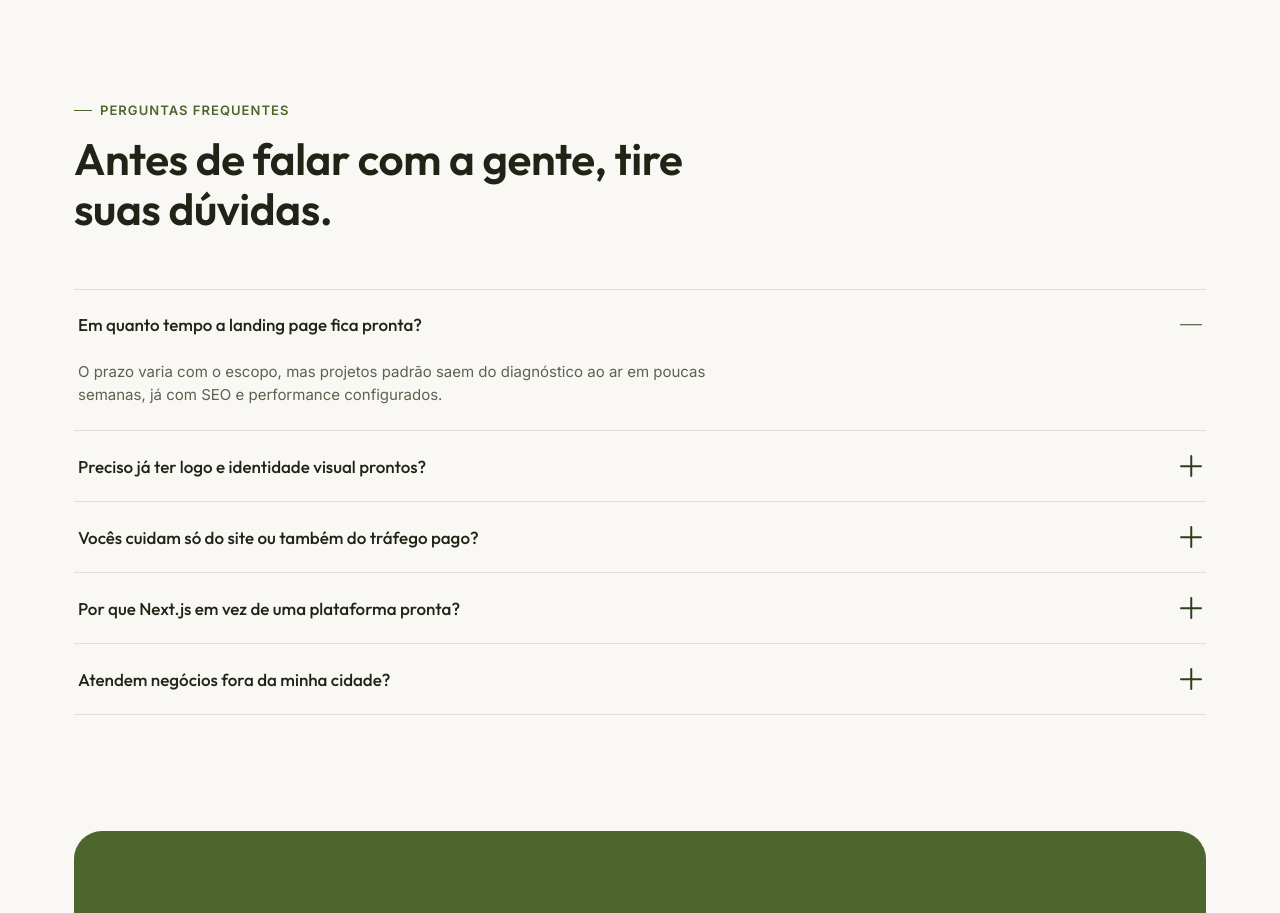
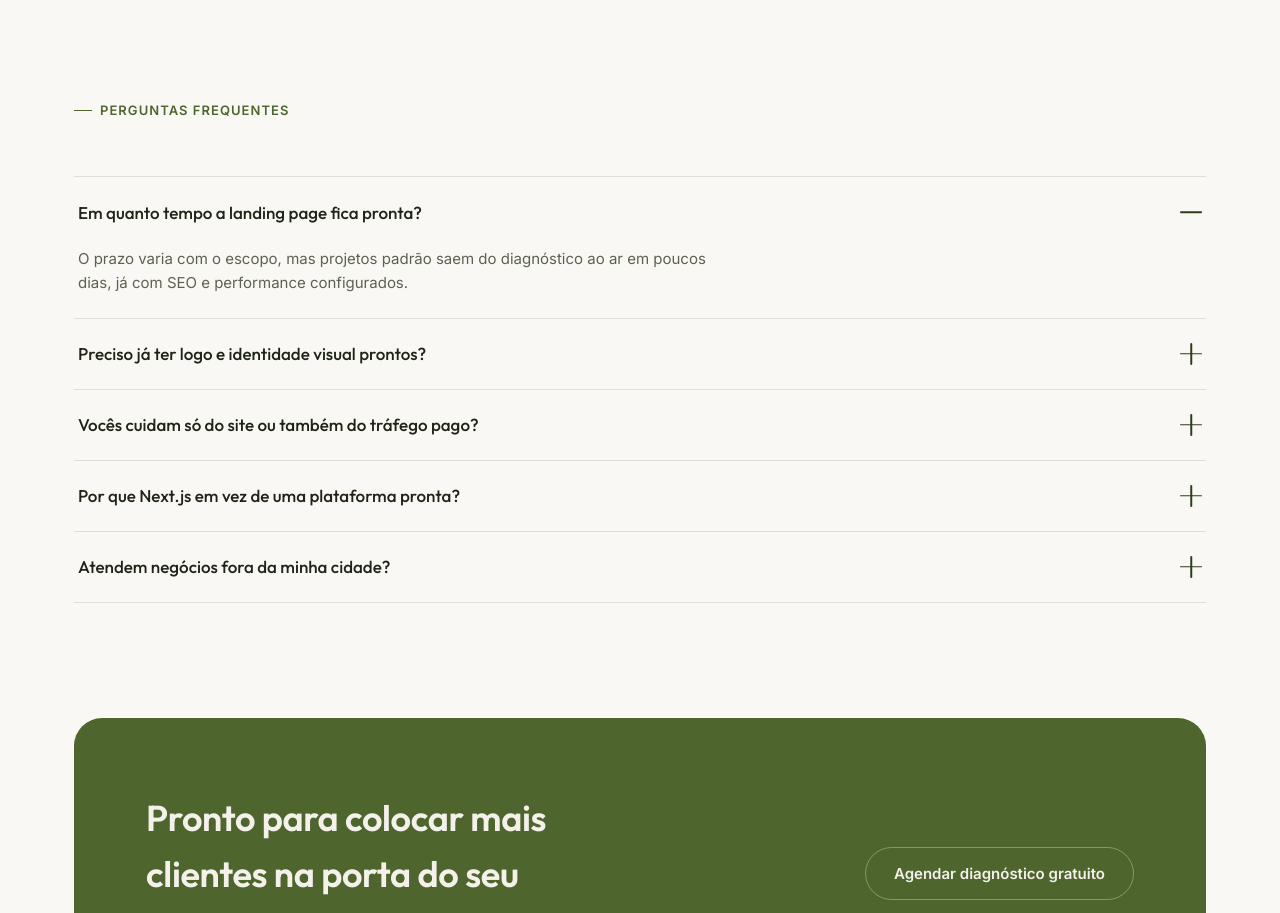
Before and after one commit to victorlfdev/koalaco, a Next.js app: page / in a window 1280 px wide. Shown: the part 4100-5013 px from the top of the page. Built offline with nearby package versions, Linux system fonts and the light colour scheme.

Commit message:
Update FAQ response for landing page timeline and remove redundant heading

```diff
--- a/src/components/FaqSection.js
+++ b/src/components/FaqSection.js
@@ -7,7 +7,7 @@ import Reveal from "./Reveal";
 const FAQ = [
   {
     q: "Em quanto tempo a landing page fica pronta?",
-    a: "O prazo varia com o escopo, mas projetos padrão saem do diagnóstico ao ar em poucas semanas, já com SEO e performance configurados.",
+    a: "O prazo varia com o escopo, mas projetos padrão saem do diagnóstico ao ar em  poucos dias, já com SEO e performance configurados.",
   },
   {
     q: "Preciso já ter logo e identidade visual prontos?",
@@ -52,7 +52,6 @@ export default function FaqSection() {
       <div className="container">
         <Reveal className="section-head">
           <span className="eyebrow">Perguntas frequentes</span>
-          <h2>Antes de falar com a gente, tire suas dúvidas.</h2>
         </Reveal>
 
         <Reveal as="div" className="faq-list" stagger={0.06}>
```
